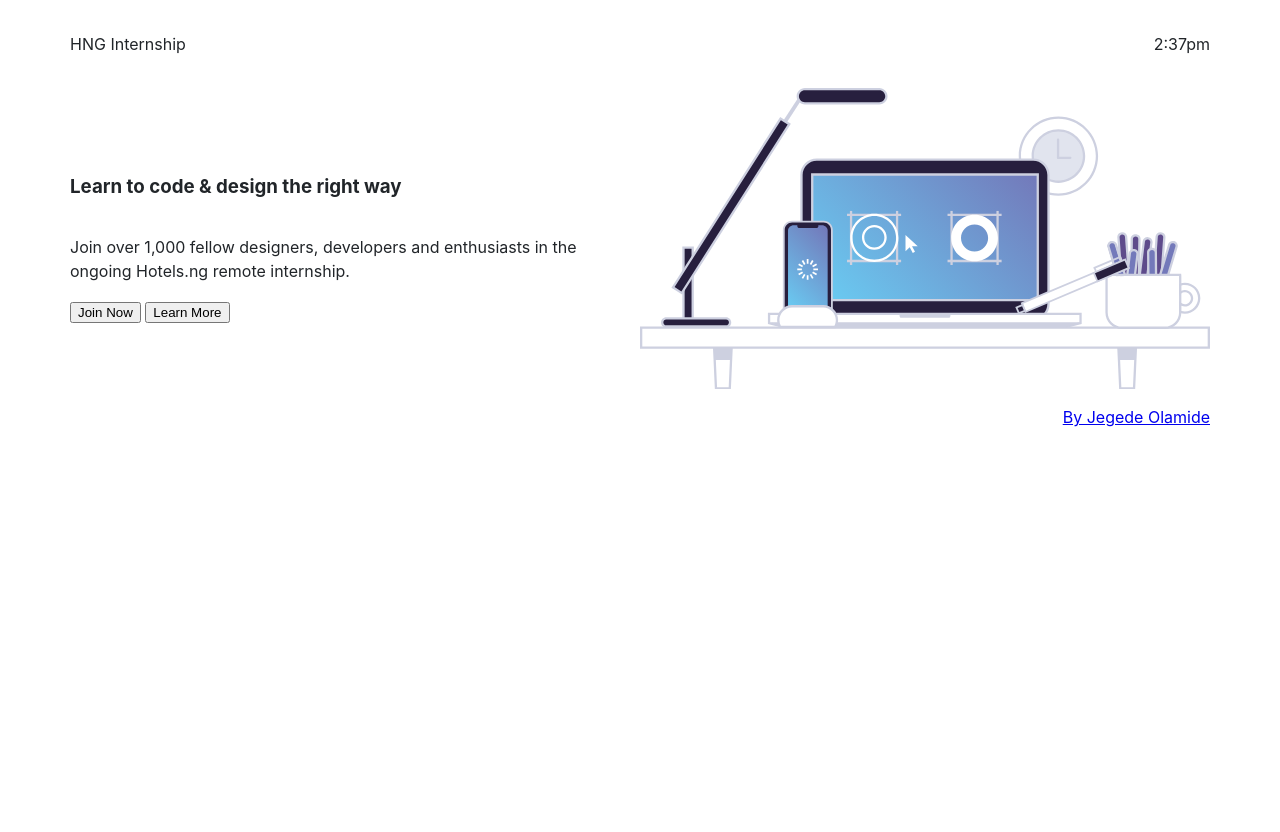
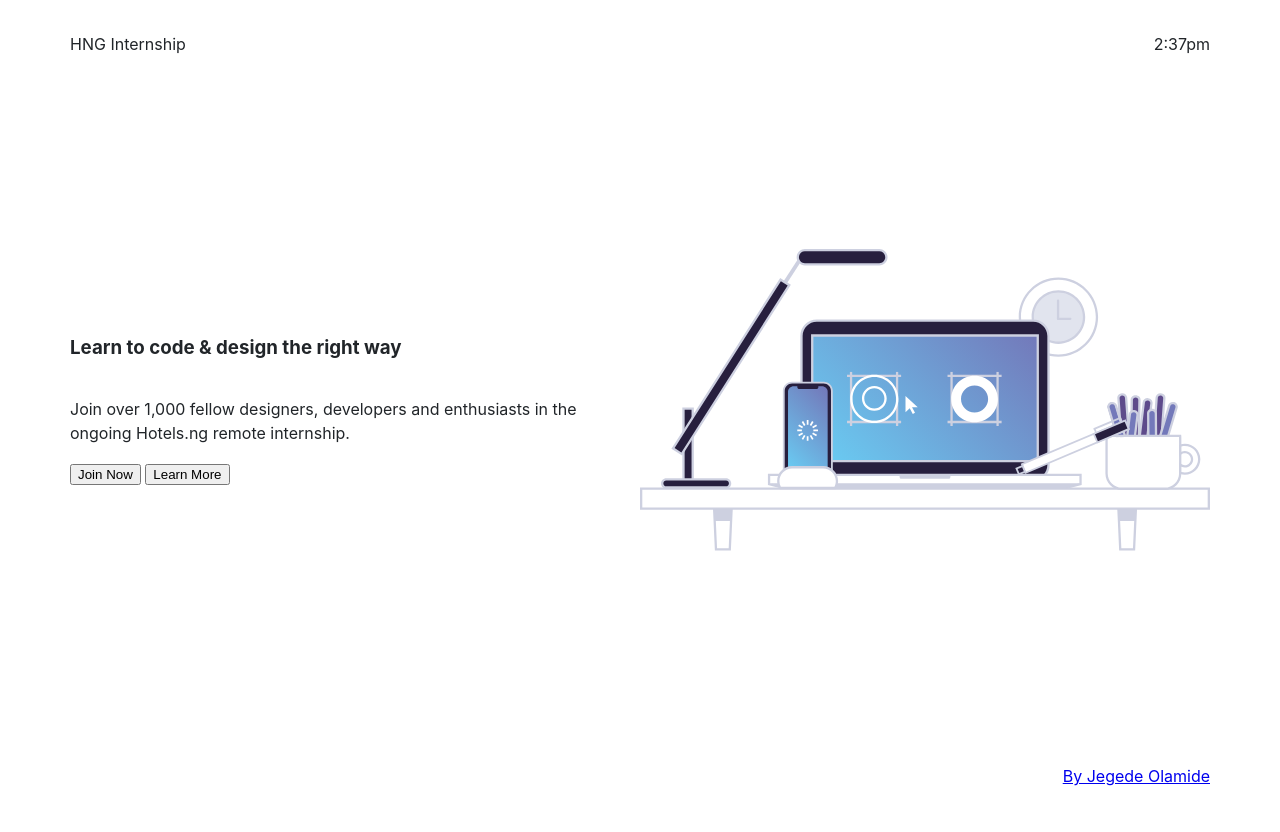
Before and after one commit to jegedeolamide99/HNG_internship, a PHP site: page / in a window 1280 px wide. Before the commit the page ends 427 px from the top, so only its background shows below. Run offline with PHP 8.4, Linux system fonts and the light colour scheme.

Commit message:
Set header, footer and row viewport heights

```diff
--- a/style.css
+++ b/style.css
@@ -36,6 +36,8 @@ body {
   flex-direction: column;
 }
 footer {
+  display: flex;
+  align-items: center;
   padding: 1rem 0;
   text-align: right;
 }
@@ -58,6 +60,12 @@ footer {
     flex: 0 0 50%;
     max-width: 50%;
   }
+  header, footer {
+    height: 10vh;
+  }
+  .hng__row {
+    height: 80vh;
+  }
 }
 @media screen and (min-width:1200px) {
   .hng__container {
```
